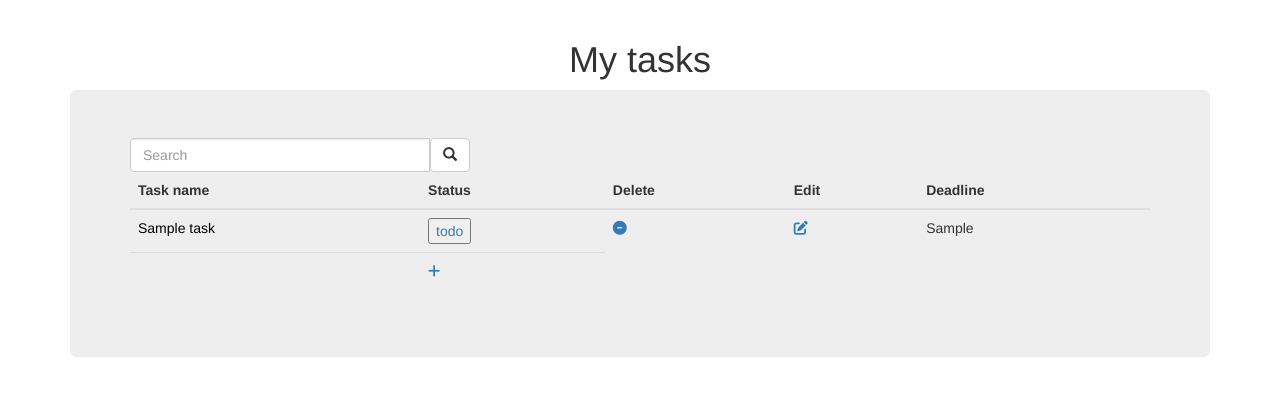
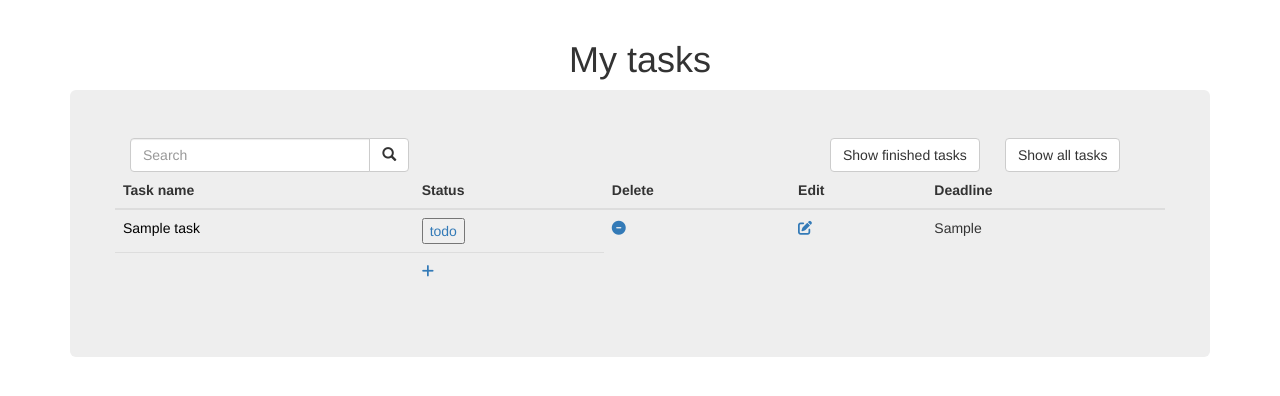
Before and after one commit to grimjakub/task-management, a Flask app: page / in a window 1280 px wide. Shown: the part 52-448 px from the top of the page. Run offline with Flask 2, Linux system fonts and the light colour scheme; tables that the repository leaves empty hold one stand-in row (values such as "Sample post"); some libraries are stand-ins or nearby versions.

Commit message:
some updates

```diff
--- a/main.py
+++ b/main.py
@@ -33,17 +33,20 @@ def home():
     return render_template("index.html", tasks=all_tasks)
 
 
-@app.route('/filter', methods=["GET", "POST"])
-def filter_task():
-    app.logger.warning('testing warning log')
-    app.logger.error('testing error log')
-    app.logger.info('testing info log')
+@app.route('/show_finished',methods=["GET", "POST"])
+def show_finished():
+    all_tasks = db.session.query(Task).all()
+    finished_tasks = [task for task in all_tasks if task.status == "✓"]
+    # finished_tasks=all_tasks[0]
+    return render_template("index.html", tasks=finished_tasks)
+
+
+@app.route('/', methods=["GET", "POST"])
+def search():
     if request.method == "POST":
-        searching_word = request.form["filter"]
-        if searching_word == "":
-            return redirect(url_for("home"))
-        filter_tasks = db.session.query(Task).filter(Task.title.like(searching_word))
-        return render_template("index2.html", tasks=filter_tasks)
+        searching_word = request.form["search"]
+        filter_tasks = db.session.query(Task).filter(Task.title.like(f"%{searching_word}%"))
+        return render_template("index.html", tasks=filter_tasks)
 
 
 @app.route("/add", methods=["GET", "POST"])
--- a/templates/index.html
+++ b/templates/index.html
@@ -1,19 +1,59 @@
 {% extends "base.html" %}
 {% block content %}
 
+<div class="row">
+    <div class="col-sm-8">
+        <form action="" method="POST">
+            <div class="input-group col-xs-5">
+                <input type="text" class="form-control" placeholder="Search" name="search">
+                <div class="input-group-btn">
+                    <!--            <a href="{{ url_for('home')}}">-->
+                    <button class="btn btn-default" type="submit">
+                        <i class="glyphicon glyphicon-search"></i>
+                    </button>
+                    <!--            </a>-->
+                </div>
 
-<form method="POST">
-    <div class="input-group col-xs-4">
-        <input type="text" class="form-control" placeholder="Search" name="filter">
-        <div class="input-group-btn">
-            <a href="{{ url_for('home')}}">
+            </div>
+        </form>
+    </div>
+    <div class="col-sm-2">
+        <form action="/show_finished" method="POST">
             <button class="btn btn-default" type="submit">
-                <i class="glyphicon glyphicon-search"></i>
+                Show finished tasks
             </button>
-            </a>
-        </div>
+        </form>
     </div>
-</form>
+    <div class="col-sm-1">
+<!--        <form action="" method="">-->
+        <a href="{{ url_for('home')}}">
+            <button class="btn btn-default" type="submit">
+                Show all tasks
+            </button></a>
+<!--        </form></div>-->
+</div>
+
+
+<!--<form action="" method="POST">-->
+<!--    <div class="input-group col-xs-5">-->
+<!--        <input type="text" class="form-control" placeholder="Search" name="search">-->
+<!--        <div class="input-group-btn">-->
+<!--            &lt;!&ndash;            <a href="{{ url_for('home')}}">&ndash;&gt;-->
+<!--            <button class="btn btn-default" type="submit">-->
+<!--                <i class="glyphicon glyphicon-search"></i>-->
+<!--            </button>-->
+<!--            &lt;!&ndash;            </a>&ndash;&gt;-->
+<!--        </div>-->
+
+<!--    </div>-->
+<!--</form>-->
+<!--<form action="/show_finished" method="POST">-->
+<!--    <button class="btn btn-default" type="submit">-->
+<!--        Show finished tasks-->
+<!--    </button>-->
+<!--</form>-->
+
+
 <!--table of tasks-->
 <table class="table">
     <thead>
```
Also changed, not shown: templates/add.html (+7 -1 lines).
